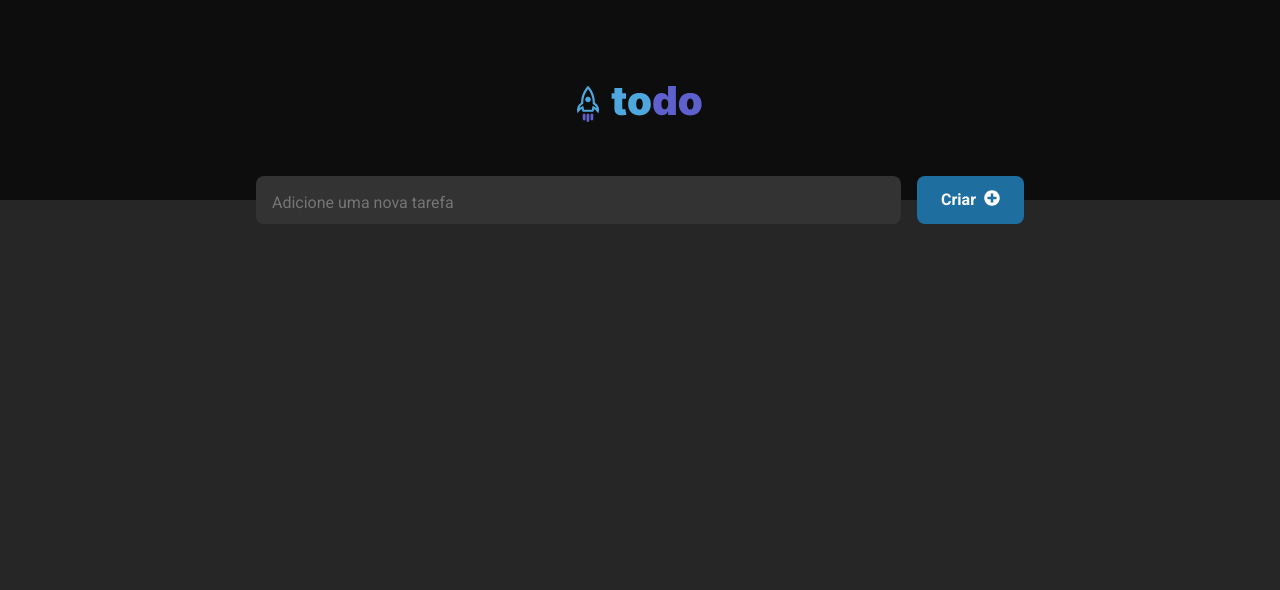
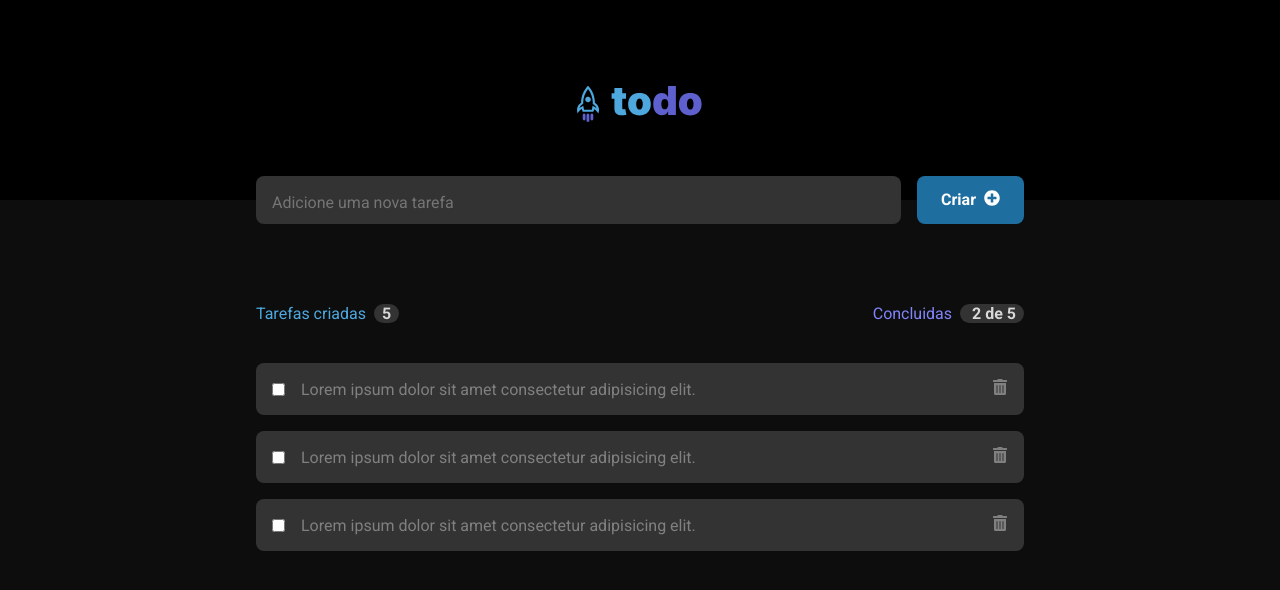
Before and after one commit to marcus-feitosa/to-do, a React (Vite) app: page / in a window 1280 px wide. Shown: the top 590 px of the page. Built offline with nearby package versions, Linux system fonts and the light colour scheme.

Commit message:
Tela estática

```diff
--- a/src/App.tsx
+++ b/src/App.tsx
@@ -3,6 +3,8 @@ import "./global.css"
 
 import { Header } from './components/Header'
 import { AddTaskBar } from './components/AddTaskBar'
+import { Task } from './components/Task'
+import { TaskTable } from './components/TaskTable'
 
 export function App() {
 
@@ -10,6 +12,7 @@ export function App() {
     <>
     <Header />
     <AddTaskBar/>
+    <TaskTable />
     </>
   )
 }
--- a/src/components/AddTaskBar.module.css
+++ b/src/components/AddTaskBar.module.css
@@ -32,6 +32,11 @@
 }
 
 
+.form textarea::placeholder{
+    margin: 0 auto;
+}
+
+
 .form button[type=submit]{
     padding: 0.9rem 1.5rem;
     margin-top: 1rem;
--- a/src/components/Header.module.css
+++ b/src/components/Header.module.css
@@ -1,5 +1,5 @@
 .header{
-    background: var(--gray-700);
+    background: black;
 
     display: flex;
     justify-content: center;
--- a/src/components/TaskTable.module.css
+++ b/src/components/TaskTable.module.css
@@ -0,0 +1,90 @@
+.taskTable{
+    width:60%;
+
+    gap: 1rem;
+
+
+    display: flex;
+    flex-direction: column;
+    justify-content: space-between;
+
+    margin: 5rem auto;
+
+
+
+}
+
+.tableStats{
+    display:flex;
+    justify-content: space-between;
+
+    margin-bottom: 1.5rem;
+
+}
+
+
+.createdTasks span{
+    color: var(--blue)
+}
+
+.createdTasks strong{
+    padding: 0 0.5rem;
+    background: var(--gray-400);
+    color: var(--gray-200);
+
+    border-radius: 16px;
+    margin-left: 8px;
+
+}
+
+.finishedTasks span{
+    color: var(--purple)
+}
+
+.finishedTasks strong{
+    padding: 0 0.5rem;
+    background: var(--gray-400);
+    color: var(--gray-200);
+
+    border-radius: 16px;
+    margin-left: 8px;
+
+}
+
+.tasksContent{
+
+    padding: 1rem;
+    display:flex;
+    justify-content: space-between;
+
+
+    background: var(--gray-400);
+
+    border-radius: 8px;
+
+}
+
+.tasksContentStart{
+    display:flex;
+    flex-direction: row;
+
+    gap: 1rem;
+    margin: auto 0;
+}
+
+.tasksContent button{
+    background: transparent;
+    border: none;
+
+    color: var(--gray-300);
+    transition: background-color 0.8s;
+}
+
+.tasksContent button:hover{
+
+    color: var(--gray-600);
+}
+
+.tasksContent input[type="checkbox"]{
+    background: transparent;
+}
--- a/src/components/TaskTable.tsx
+++ b/src/components/TaskTable.tsx
@@ -1,7 +1,45 @@
 import styles from './TaskTable.module.css'
+import {FaTrashAlt} from 'react-icons/fa'
 
 export function TaskTable(){
     return (
-        <h1>TaskTable</h1>
+        <div className={styles.taskTable}>
+
+            <div className={styles.tableStats}>
+                <div className={styles.createdTasks}>
+                    <span>Tarefas criadas<strong>5</strong></span>
+                </div>
+                <div className={styles.finishedTasks}>
+                    <span>Concluidas<strong> 2 de 5</strong></span>
+                </div>
+            </div>
+
+
+            <div className={styles.tasksContent}>
+                <div className={styles.tasksContentStart}>
+                <input type="checkbox"/>
+                <p>Lorem ipsum dolor sit amet consectetur adipisicing elit.</p>
+                </div>
+                <button><FaTrashAlt /></button>
+            </div>
+
+
+            <div className={styles.tasksContent}>
+                <div className={styles.tasksContentStart}>
+                <input type="checkbox"/>
+                <p>Lorem ipsum dolor sit amet consectetur adipisicing elit.</p>
+                </div>
+                <button><FaTrashAlt /></button>
+            </div>
+
+
+            <div className={styles.tasksContent}>
+                <div className={styles.tasksContentStart}>
+                <input type="checkbox"/>
+                <p>Lorem ipsum dolor sit amet consectetur adipisicing elit.</p>
+                </div>
+                <button><FaTrashAlt /></button>
+            </div>
+        </div>
     )
 }
--- a/src/global.css
+++ b/src/global.css
@@ -26,11 +26,10 @@
 
 :focus{
     outline:transparent;
-    box-shadow: 0 0 0 2px var(--gray-200);
 }
 
 body{
-    background:var(--gray-600);
+    background:var(--gray-700);
     color: var(--gray-300);
     -webkit-font-smoothing: antialiased;
 }
```
